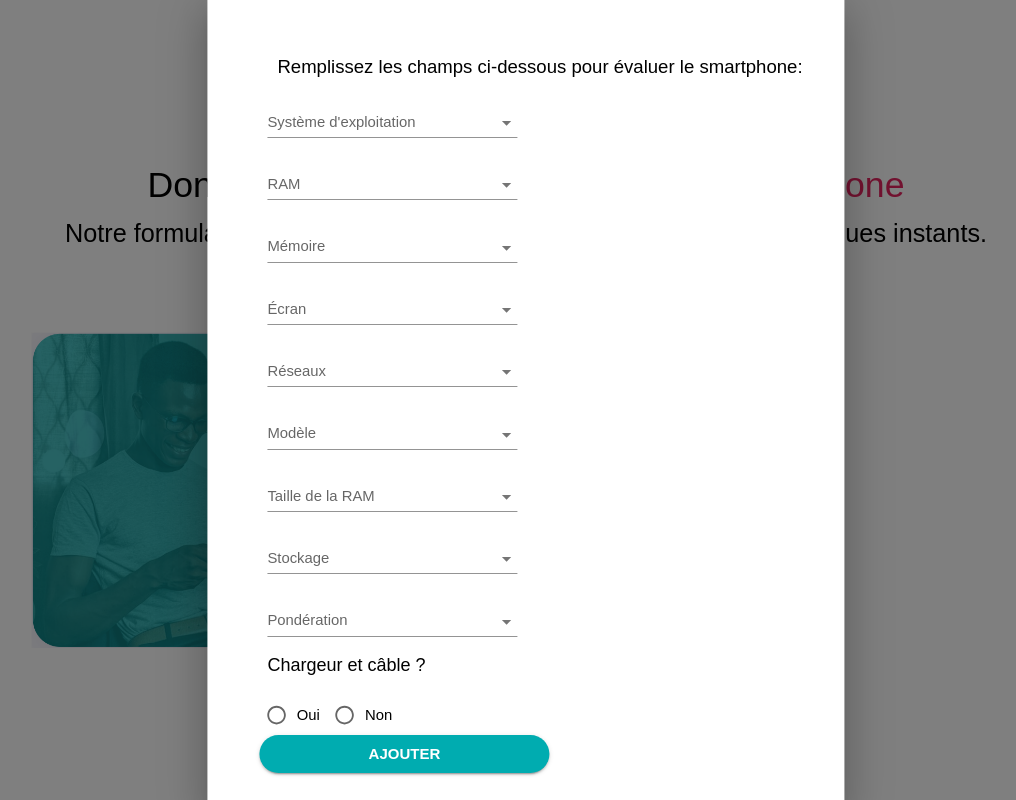
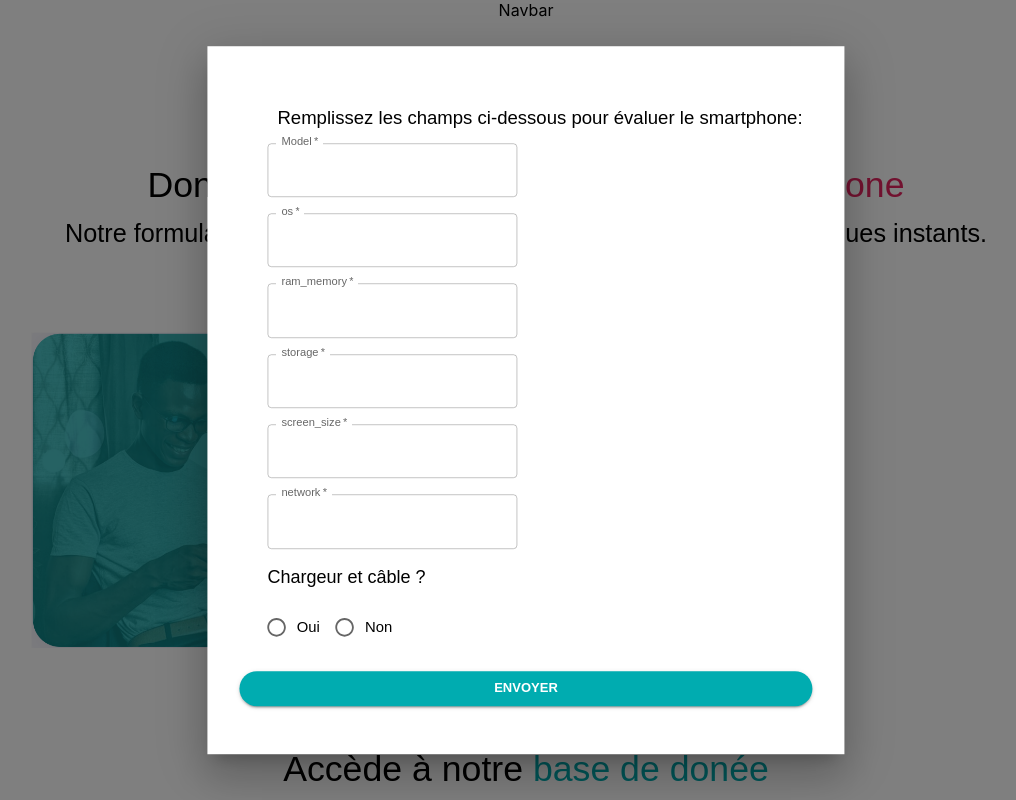
Before and after one commit to TZARD69/06_23_CDA_HackatonBAHH, a React (Vite) app in the folder frontend/: page /acceuil in a window 1280 px wide. Both pictures are taken after a click on the button 567 px from the left and 286 px from the top of the page. Shown: the top 800 px of the page, without its empty margins (114-1130 px from the left). Built offline with nearby package versions, Linux system fonts and the light colour scheme; a web font is replaced by a local one.

Commit message:
page almost done

```diff
--- a/frontend/src/components/ModalAddPhone.jsx
+++ b/frontend/src/components/ModalAddPhone.jsx
@@ -1,14 +1,15 @@
-import * as React from 'react';
+import React, {useEffect, useState} from 'react';
+import axios from 'axios';
 import Box from '@mui/material/Box';
 import Button from '@mui/material/Button';
 import Typography from '@mui/material/Typography';
 import Modal from '@mui/material/Modal';
 import TextField from '@mui/material/TextField';
-import Autocomplete from '@mui/material/Autocomplete';
 import Stack from '@mui/material/Stack';
 import Radio from '@mui/material/Radio';
 import RadioGroup from '@mui/material/RadioGroup';
 import FormControlLabel from '@mui/material/FormControlLabel';
+import Summary from '@pages/Summary';
 
 
 const style = {
@@ -24,14 +25,30 @@ const style = {
 };
 
 export default function BasicModal() {
-  const [open, setOpen] = React.useState(false);
+  const [open, setOpen] = useState(false);
   const handleOpen = () => setOpen(true);
   const handleClose = () => setOpen(false);
 
-  const defaultProps = {
-    options: top100Films,
-    getOptionLabel: (option) => option.title,
+  const [showSummary, setShowSummary] = useState(false);
+
+  const [patientForm, setPatientForm] = useState({
+    model: "",
+    os: "",
+    ram_memory: "",
+    storage: "",
+    screen_size: "",
+    network: "",
+    charger: "",
+  });
+
+  const handleSubmit = (e) => {
+    e.preventDefault();
+    // Effectue les actions souhaitées avec les données du formulaire
+    console.log(patientForm);
+    setShowSummary(true);
+    // ...
   };
+
 
   return (
     <div>
@@ -43,91 +60,92 @@ export default function BasicModal() {
         aria-describedby="modal-modal-description"
       >
         <Box sx={style}>
-          <Typography variant="h6" sx={{ fontWeight: 500, p: "10px", ml:"28px", marginTop:"15px" }}>
+          <Typography
+            variant="h6"
+            sx={{ fontWeight: 500, p: "10px", ml: "28px", marginTop: "15px" }}
+          >
             Remplissez les champs ci-dessous pour évaluer le smartphone:
           </Typography>
           <Stack spacing={2} sx={{ width: 250, ml: "28px" }}>
-            <Autocomplete
-              {...defaultProps}
-              id="disable-close-on-select"
-              disableCloseOnSelect
-              renderInput={(params) => (
-                <TextField
-                  {...params}
-                  label="Système d'exploitation"
-                  variant="standard"
-                />
-              )}
+            <TextField
+              label="Model"
+              variant="outlined"
+              InputLabelProps={{ shrink: true }}
+              type="text"
+              fullWidth
+              required
+              margin="normal"
+              value={patientForm.model}
+              onChange={(e) =>
+                setPatientForm({ ...patientForm, model: e.target.value })
+              }
             />
-            <Autocomplete
-              {...defaultProps}
-              id="disable-close-on-select"
-              disableCloseOnSelect
-              renderInput={(params) => (
-                <TextField {...params} label="RAM" variant="standard" />
-              )}
+            <TextField
+              label="os"
+              variant="outlined"
+              InputLabelProps={{ shrink: true }}
+              type="text"
+              fullWidth
+              required
+              margin="normal"
+              value={patientForm.os}
+              onChange={(e) =>
+                setPatientForm({ ...patientForm, os: e.target.value })
+              }
             />
-            <Autocomplete
-              {...defaultProps}
-              id="disable-close-on-select"
-              disableCloseOnSelect
-              renderInput={(params) => (
-                <TextField {...params} label="Mémoire" variant="standard" />
-              )}
+            <TextField
+              label="ram_memory"
+              variant="outlined"
+              InputLabelProps={{ shrink: true }}
+              type="text"
+              fullWidth
+              required
+              margin="normal"
+              value={patientForm.ram_memory}
+              onChange={(e) =>
+                setPatientForm({ ...patientForm, ram_memory: e.target.value })
+              }
             />
-            <Autocomplete
-              {...defaultProps}
-              id="disable-close-on-select"
-              disableCloseOnSelect
-              renderInput={(params) => (
-                <TextField {...params} label="Écran" variant="standard" />
-              )}
+            <TextField
+              label="storage"
+              variant="outlined"
+              InputLabelProps={{ shrink: true }}
+              type="text"
+              fullWidth
+              required
+              margin="normal"
+              value={patientForm.storage}
+              onChange={(e) =>
+                setPatientForm({ ...patientForm, storage: e.target.value })
+              }
             />
-            <Autocomplete
-              {...defaultProps}
-              id="disable-close-on-select"
-              disableCloseOnSelect
-              renderInput={(params) => (
-                <TextField {...params} label="Réseaux" variant="standard" />
-              )}
+            <TextField
+              label="screen_size"
+              variant="outlined"
+              InputLabelProps={{ shrink: true }}
+              type="text"
+              fullWidth
+              required
+              margin="normal"
+              value={patientForm.screen_size}
+              onChange={(e) =>
+                setPatientForm({ ...patientForm, screen_size: e.target.value })
+              }
             />
-            <Autocomplete
-              {...defaultProps}
-              id="disable-close-on-select"
-              disableCloseOnSelect
-              renderInput={(params) => (
-                <TextField {...params} label="Modèle" variant="standard" />
-              )}
+            <TextField
+              label="network"
+              variant="outlined"
+              InputLabelProps={{ shrink: true }}
+              type="text"
+              fullWidth
+              required
+              margin="normal"
+              value={patientForm.network}
+              onChange={(e) =>
+                setPatientForm({ ...patientForm, network: e.target.value })
+              }
             />
-            <Autocomplete
-              {...defaultProps}
-              id="disable-close-on-select"
-              disableCloseOnSelect
-              renderInput={(params) => (
-                <TextField
-                  {...params}
-                  label="Taille de la RAM"
-                  variant="standard"
-                />
-              )}
-            />
-            <Autocomplete
-              {...defaultProps}
-              id="disable-close-on-select"
-              disableCloseOnSelect
-              renderInput={(params) => (
-                <TextField {...params} label="Stockage" variant="standard" />
-              )}
-            />
-            <Autocomplete
-              {...defaultProps}
-              id="disable-close-on-select"
-              disableCloseOnSelect
-              renderInput={(params) => (
-                <TextField {...params} label="Pondération" variant="standard" />
-              )}
-            />
-            <Box sx={{mariginTop: "20px"}}>
+            <Box sx={{ mariginTop: "20px" }}>
               <Typography
                 variant="body2"
                 sx={{
@@ -149,147 +167,18 @@ export default function BasicModal() {
             </RadioGroup>
           </Stack>
           <Button
-            variant="contained"
-            sx={{
-              width: "290px",
-              ml:"20px",
-              fontSize: "15px",
-              borderRadius: "20px",
-              color: "white",
-              backgroundColor: "#00ACB0",
-            }}
-          >
-            Ajouter
-          </Button>
+          type="submit"
+          variant="contained"
+          color="primary"
+          fullWidth
+          onClick={handleSubmit}
+          sx={{ mt: 3, mb: 2, backgroundColor:"#00ACB0", borderRadius:"20px"}}
+        >
+          Envoyer
+        </Button>
         </Box>
       </Modal>
+      {showSummary && <Summary formData={patientForm} />}
     </div>
   );
 }
-
-const top100Films = [
-    { title: 'The Shawshank Redemption', year: 1994 },
-    { title: 'The Godfather', year: 1972 },
-    { title: 'The Godfather: Part II', year: 1974 },
-    { title: 'The Dark Knight', year: 2008 },
-    { title: '12 Angry Men', year: 1957 },
-    { title: "Schindler's List", year: 1993 },
-    { title: 'Pulp Fiction', year: 1994 },
-    {
-      title: 'The Lord of the Rings: The Return of the King',
-      year: 2003,
-    },
-    { title: 'The Good, the Bad and the Ugly', year: 1966 },
-    { title: 'Fight Club', year: 1999 },
-    {
-      title: 'The Lord of the Rings: The Fellowship of the Ring',
-      year: 2001,
-    },
-    {
-      title: 'Star Wars: Episode V - The Empire Strikes Back',
-      year: 1980,
-    },
-    { title: 'Forrest Gump', year: 1994 },
-    { title: 'Inception', year: 2010 },
-    {
-      title: 'The Lord of the Rings: The Two Towers',
-      year: 2002,
-    },
-    { title: "One Flew Over the Cuckoo's Nest", year: 1975 },
-    { title: 'Goodfellas', year: 1990 },
-    { title: 'The Matrix', year: 1999 },
-    { title: 'Seven Samurai', year: 1954 },
-    {
-      title: 'Star Wars: Episode IV - A New Hope',
-      year: 1977,
-    },
-    { title: 'City of God', year: 2002 },
-    { title: 'Se7en', year: 1995 },
-    { title: 'The Silence of the Lambs', year: 1991 },
-    { title: "It's a Wonderful Life", year: 1946 },
-    { title: 'Life Is Beautiful', year: 1997 },
-    { title: 'The Usual Suspects', year: 1995 },
-    { title: 'Léon: The Professional', year: 1994 },
-    { title: 'Spirited Away', year: 2001 },
-    { title: 'Saving Private Ryan', year: 1998 },
-    { title: 'Once Upon a Time in the West', year: 1968 },
-    { title: 'American History X', year: 1998 },
-    { title: 'Interstellar', year: 2014 },
-    { title: 'Casablanca', year: 1942 },
-    { title: 'City Lights', year: 1931 },
-    { title: 'Psycho', year: 1960 },
-    { title: 'The Green Mile', year: 1999 },
-    { title: 'The Intouchables', year: 2011 },
-    { title: 'Modern Times', year: 1936 },
-    { title: 'Raiders of the Lost Ark', year: 1981 },
-    { title: 'Rear Window', year: 1954 },
-    { title: 'The Pianist', year: 2002 },
-    { title: 'The Departed', year: 2006 },
-    { title: 'Terminator 2: Judgment Day', year: 1991 },
-    { title: 'Back to the Future', year: 1985 },
-    { title: 'Whiplash', year: 2014 },
-    { title: 'Gladiator', year: 2000 },
-    { title: 'Memento', year: 2000 },
-    { title: 'The Prestige', year: 2006 },
-    { title: 'The Lion King', year: 1994 },
-    { title: 'Apocalypse Now', year: 1979 },
-    { title: 'Alien', year: 1979 },
-    { title: 'Sunset Boulevard', year: 1950 },
-    {
-      title: 'Dr. Strangelove or: How I Learned to Stop Worrying and Love the Bomb',
-      year: 1964,
-    },
-    { title: 'The Great Dictator', year: 1940 },
-    { title: 'Cinema Paradiso', year: 1988 },
-    { title: 'The Lives of Others', year: 2006 },
-    { title: 'Grave of the Fireflies', year: 1988 },
-    { title: 'Paths of Glory', year: 1957 },
-    { title: 'Django Unchained', year: 2012 },
-    { title: 'The Shining', year: 1980 },
-    { title: 'WALL·E', year: 2008 },
-    { title: 'American Beauty', year: 1999 },
-    { title: 'The Dark Knight Rises', year: 2012 },
-    { title: 'Princess Mononoke', year: 1997 },
-    { title: 'Aliens', year: 1986 },
-    { title: 'Oldboy', year: 2003 },
-    { title: 'Once Upon a Time in America', year: 1984 },
-    { title: 'Witness for the Prosecution', year: 1957 },
-    { title: 'Das Boot', year: 1981 },
-    { title: 'Citizen Kane', year: 1941 },
-    { title: 'North by Northwest', year: 1959 },
-    { title: 'Vertigo', year: 1958 },
-    {
-      title: 'Star Wars: Episode VI - Return of the Jedi',
-      year: 1983,
-    },
-    { title: 'Reservoir Dogs', year: 1992 },
-    { title: 'Braveheart', year: 1995 },
-    { title: 'M', year: 1931 },
-    { title: 'Requiem for a Dream', year: 2000 },
-    { title: 'Amélie', year: 2001 },
-    { title: 'A Clockwork Orange', year: 1971 },
-    { title: 'Like Stars on Earth', year: 2007 },
-    { title: 'Taxi Driver', year: 1976 },
-    { title: 'Lawrence of Arabia', year: 1962 },
-    { title: 'Double Indemnity', year: 1944 },
-    {
-      title: 'Eternal Sunshine of the Spotless Mind',
-      year: 2004,
-    },
-    { title: 'Amadeus', year: 1984 },
-    { title: 'To Kill a Mockingbird', year: 1962 },
-    { title: 'Toy Story 3', year: 2010 },
-    { title: 'Logan', year: 2017 },
-    { title: 'Full Metal Jacket', year: 1987 },
-    { title: 'Dangal', year: 2016 },
-    { title: 'The Sting', year: 1973 },
-    { title: '2001: A Space Odyssey', year: 1968 },
-    { title: "Singin' in the Rain", year: 1952 },
-    { title: 'Toy Story', year: 1995 },
-    { title: 'Bicycle Thieves', year: 1948 },
-    { title: 'The Kid', year: 1921 },
-    { title: 'Inglourious Basterds', year: 2009 },
-    { title: 'Snatch', year: 2000 },
-    { title: '3 Idiots', year: 2009 },
-    { title: 'Monty Python and the Holy Grail', year: 1975 },
-  ];
--- a/frontend/src/main.jsx
+++ b/frontend/src/main.jsx
@@ -1,4 +1,5 @@
 import { ThemeProvider } from "@mui/material";
+import Summary from "@pages/Summary";
 import React from "react";
 import ReactDOM from "react-dom/client";
 import { createBrowserRouter, RouterProvider } from "react-router-dom";
@@ -38,6 +39,10 @@ const router = createBrowserRouter([
         path: "/login",
         element: <Login />,
       },
+      {
+        path: "/resume",
+        element: <Summary/>,
+      },
     ],
   },
 ]);
--- /dev/null
+++ b/frontend/src/pages/Summary.jsx
@@ -0,0 +1,17 @@
+import React from 'react';
+
+function Summary({ formData }) {
+  return (
+    <div>
+      <h2>Récapitulatif des données</h2>
+      <p>Modèle : {formData.model}</p>
+      <p>Système d'exploitation : {formData.os}</p>
+      <p>Mémoire RAM : {formData.ram_memory}</p>
+      <p>Mémoire Taille écran : {formData.screen_size}</p>
+      <p>Mémoire network : {formData.network}</p>
+      <p>Mémoire stocage : {formData.storage}</p>
+    </div>
+  );
+}
+
+export default Summary;
```
